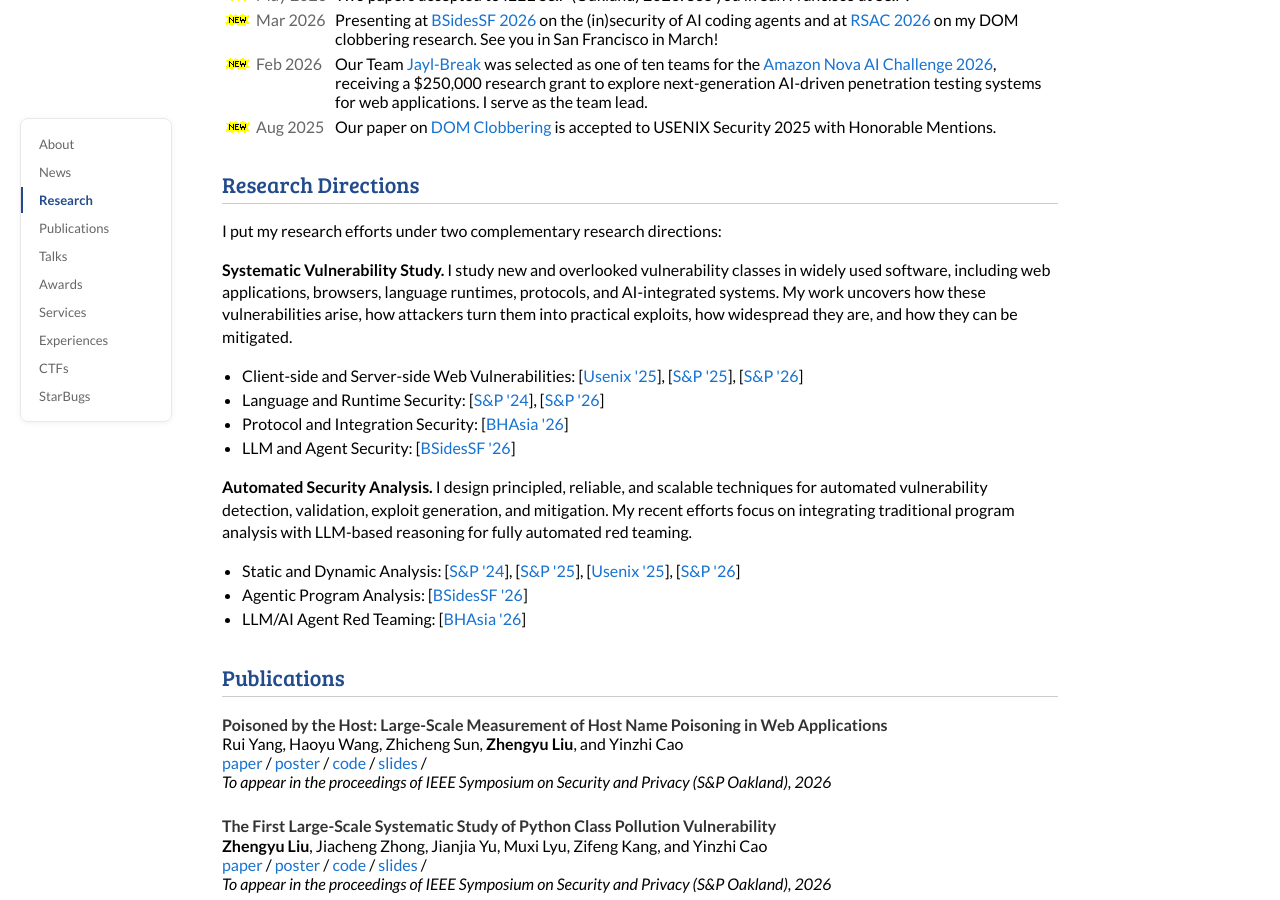
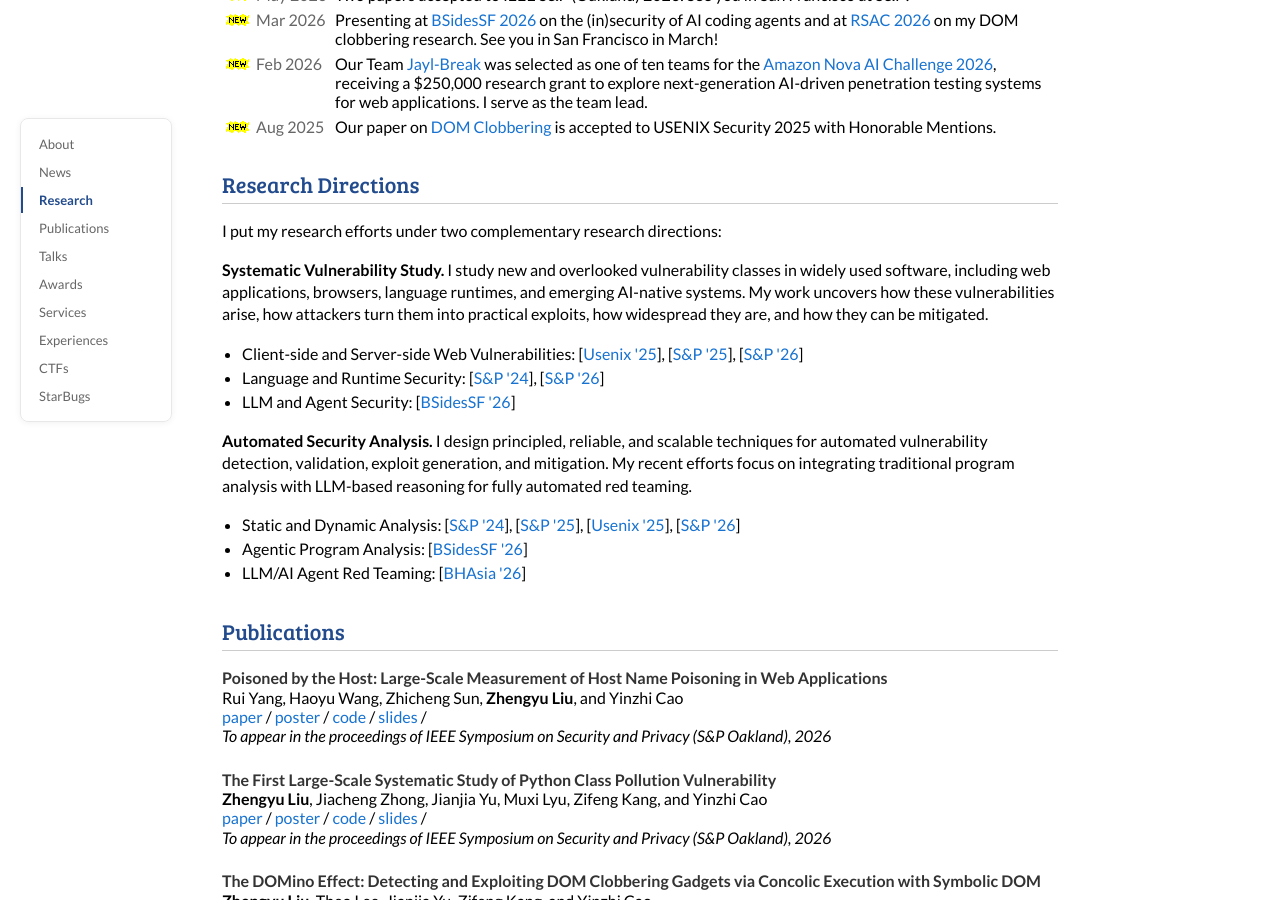
Before and after one commit to jackfromeast/jackfromeast.github.io, a Jekyll site: the page built from _posts/2026-04-12-Hola.md, in a window 1280 px wide and 900 px high, scrolled down 523 px. Built offline with Jekyll 4.4.1, drawn with Linux system fonts in a browser that asks for light colours; a style sheet for code colours, icons or effects is not loaded.

Commit message:
docs: refine research description and focus areas

```diff
--- a/_layouts/default.html
+++ b/_layouts/default.html
@@ -123,12 +123,13 @@
               </p>
               <p>
                 <strong>Systematic Vulnerability Study.</strong>
-                I study new and overlooked vulnerability classes in widely used software, including web applications, browsers, language runtimes, protocols, and AI-integrated systems. My work uncovers how these vulnerabilities arise, how attackers turn them into practical exploits, how widespread they are, and how they can be mitigated.
+                I study new and overlooked vulnerability classes in widely used software, including web applications, browsers, language runtimes, and emerging AI-native systems.
+                <!-- My work uncovers 1/ new attack surfaces and vectors, 2/ vulnerability root causes and taxonomies, 3/ the attack techniques to exploit them, 4/ their prevalence in real-world software, and 5/ the mitigation strategies to defend against them. -->
+                My work uncovers how these vulnerabilities arise, how attackers turn them into practical exploits, how widespread they are, and how they can be mitigated.
               </p>
               <ul style="margin-left: 0px;">
                 <li>Client-side and Server-side Web Vulnerabilities: [<a href="/assets/DOMinoEffect.pdf">Usenix '25</a>], [<a href="/assets/FollowMyFlow.pdf">S&P '25</a>], [<a href="/assets/Pyrl.pdf">S&P '26</a>]</li>
                 <li>Language and Runtime Security: [<a href="/assets/UoPF.pdf">S&P '24</a>], [<a href="/assets/Pyrl.pdf">S&P '26</a>]</li>
-                <li>Protocol and Integration Security: [<a href="https://www.blackhat.com/asia-26/">BHAsia '26</a>]</li>
                 <li>LLM and Agent Security: [<a href="https://bsidessf2026.sched.com/event/2E1f5/not-my-vibe-when-ai-coding-agents-go-off-the-rails">BSidesSF '26</a>]</li>
               </ul>
               <p>
```
